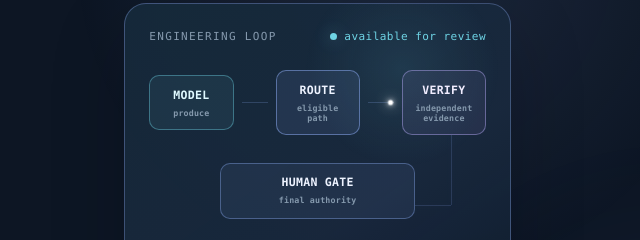
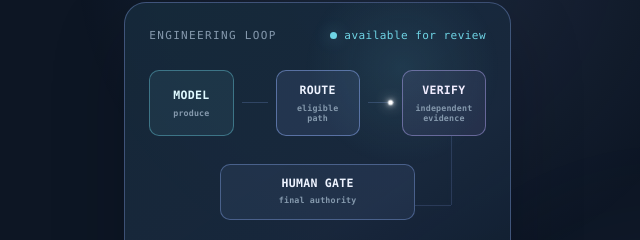
Before and after one commit to albertoreyescastro/albertoreyescastro.github.io, a plain HTML site: page index.html in a window 1280 px wide. Shown: the part 241-481 px from the top of the page, 619-1259 px from the left. Drawn offline with Linux system fonts and the light colour scheme.

Commit message:
style: align all engineering flow boxes to identical height

```diff
--- a/assets/styles.css
+++ b/assets/styles.css
@@ -1190,6 +1190,8 @@ body::before {
 .engineering-flow {
   position: relative;
   gap: 8px;
+  /* Keep MODEL, ROUTE and two-line VERIFY at exactly the same height. */
+  align-items: stretch;
 }
 .flow-node {
   position: relative;
@@ -1197,6 +1199,10 @@ body::before {
   display: grid;
   gap: 6px;
   padding: 14px 8px 11px;
+  min-height: 66px;
+  align-content: center;
+  justify-content: center;
+  box-sizing: border-box;
   overflow: hidden;
 }
 .flow-node > span,
@@ -1226,6 +1232,7 @@ body::before {
   position: relative;
   z-index: 1;
   flex: 0 0 26px;
+  align-self: center;
   height: 1px;
   overflow: visible;
   background: rgba(143,174,247,.22);
```
